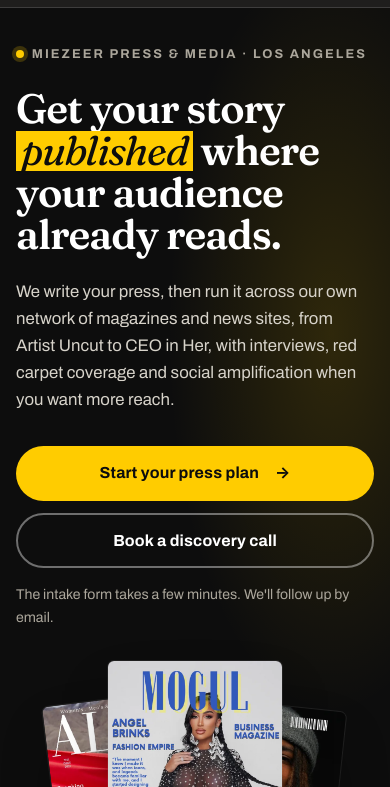
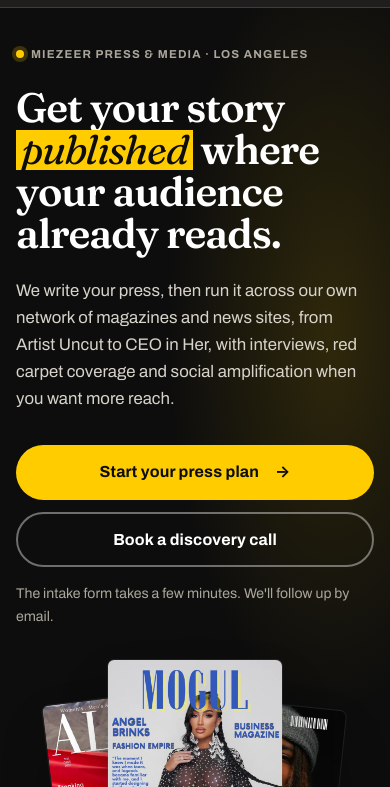
Before and after one commit to Miezeer-Tech/miezeer-pr, a plain HTML site: page index.html in a window 390 px wide. Shown: the part 57-844 px from the top of the page. Drawn offline with Linux system fonts and the light colour scheme.

Commit message:
Tighten mobile eyebrow, anchor offset

```diff
--- a/css/styles.css
+++ b/css/styles.css
@@ -15,7 +15,7 @@
   --header-h:72px;
 }
 *,*::before,*::after{box-sizing:border-box}
-html{scroll-behavior:smooth;scroll-padding-top:calc(var(--header-h) + 12px);-webkit-text-size-adjust:100%}
+html{scroll-behavior:smooth;scroll-padding-top:var(--header-h);-webkit-text-size-adjust:100%}
 body{margin:0;font-family:var(--f-body);font-size:1.0625rem;line-height:1.6;color:var(--ink);background:var(--paper);overflow-x:hidden}
 img{max-width:100%;height:auto;display:block}
 a{color:inherit}
@@ -258,6 +258,9 @@ a.outlet:hover .o-url{color:var(--ink)}
   .footer-grid{grid-template-columns:1fr}
   .footer-base{flex-direction:column}
 }
+@media (max-width:400px){
+  .eyebrow{letter-spacing:.1em;font-size:.72rem}
+}
 @media (prefers-reduced-motion:reduce){
   html{scroll-behavior:auto}
   *,*::before,*::after{animation:none!important;transition:none!important}
```
